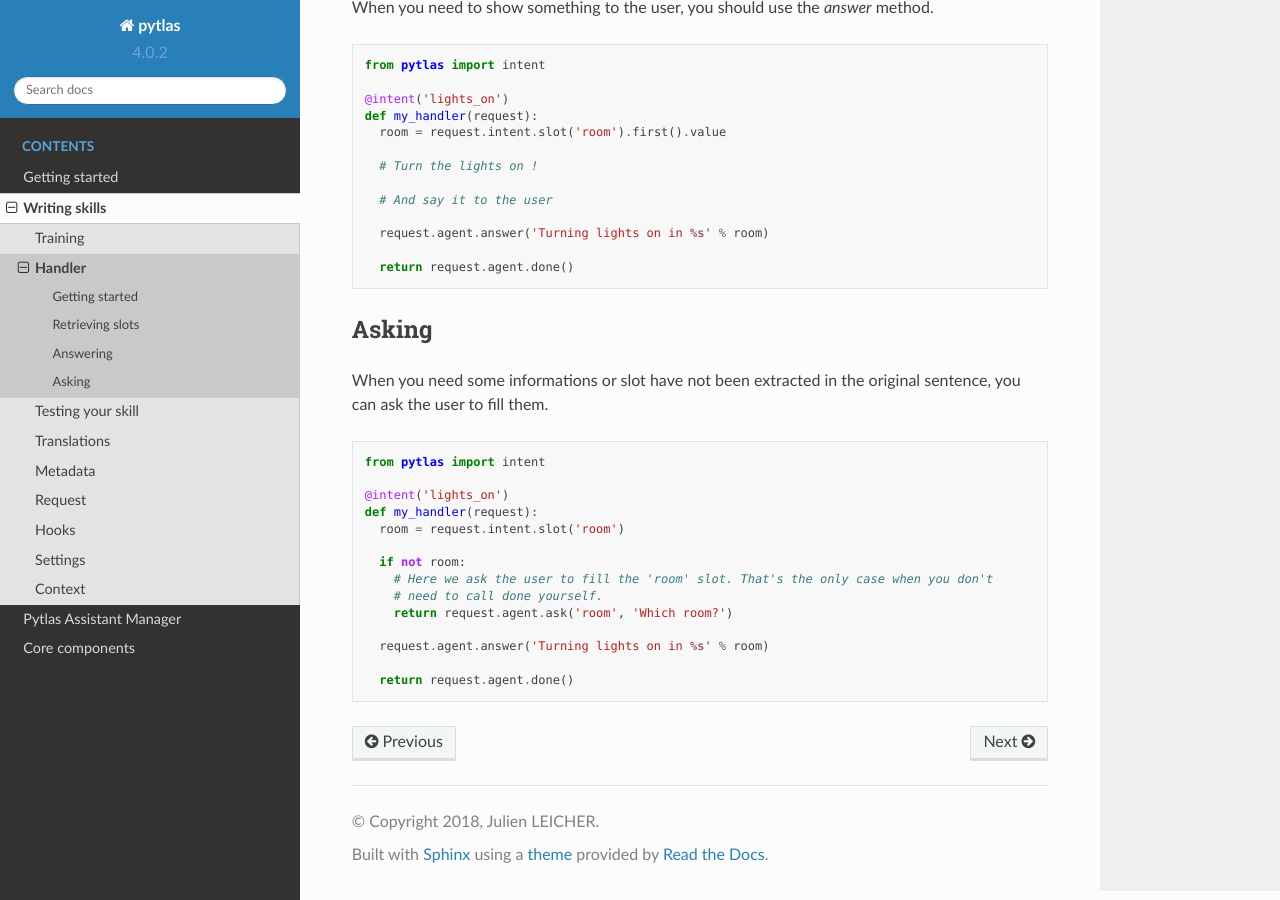
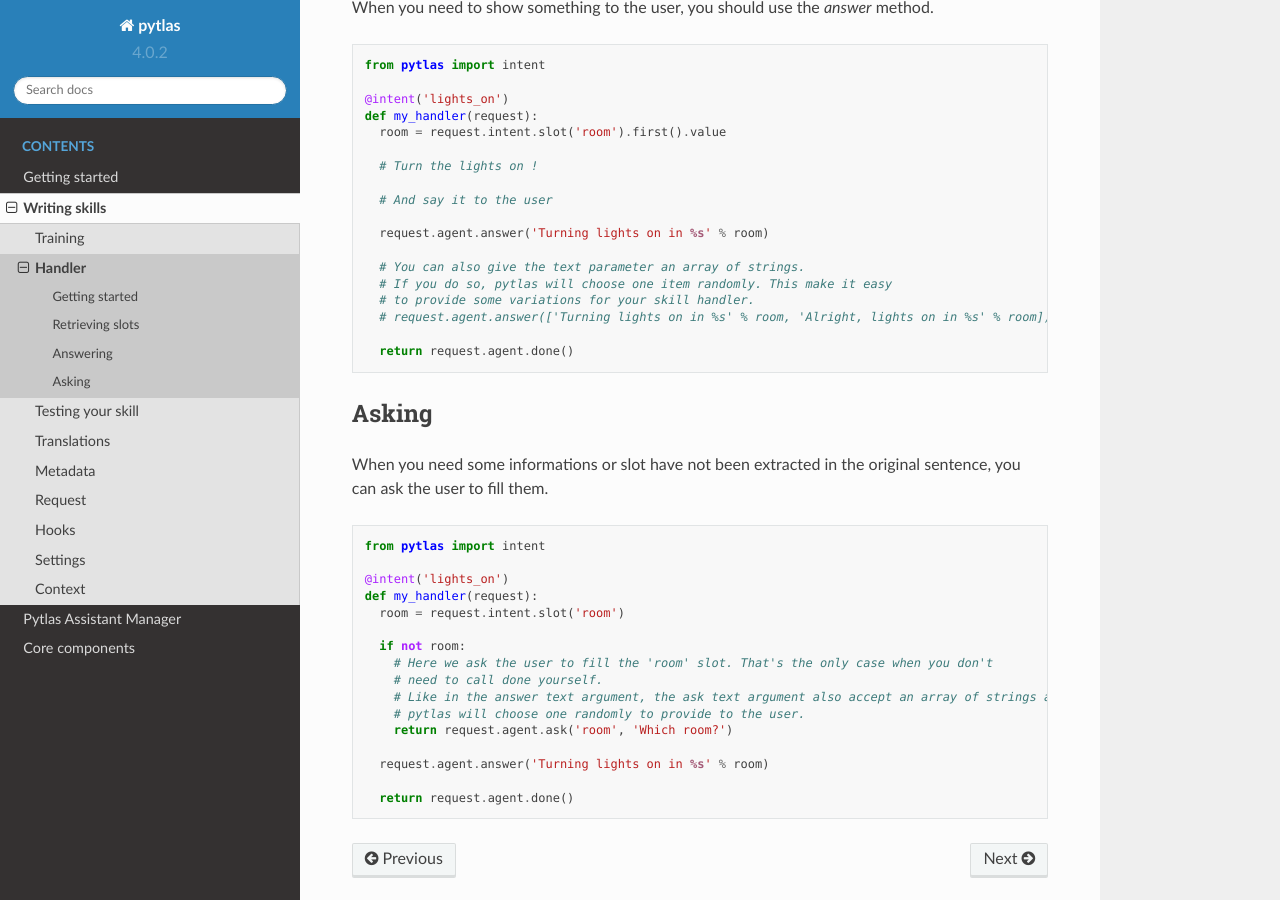
Before and after one commit to atlassistant/pytlas, a Sphinx documentation site: the page built from docs/writing_skills/handler.rst, in a window 1280 px wide and 900 px high, scrolled down 1548 px. Built offline with Sphinx 7.4.7 and the Read the Docs theme 2.0.0, drawn with Linux system fonts in a browser that asks for light colours.

Commit message:
Update handler.rst

```diff
--- a/docs/writing_skills/handler.rst
+++ b/docs/writing_skills/handler.rst
@@ -82,6 +82,11 @@ When you need to show something to the user, you should use the `answer` method.
 
     request.agent.answer('Turning lights on in %s' % room)
 
+    # You can also give the text parameter an array of strings.
+    # If you do so, pytlas will choose one item randomly. This make it easy
+    # to provide some variations for your skill handler.
+    # request.agent.answer(['Turning lights on in %s' % room, 'Alright, lights on in %s' % room])
+
     return request.agent.done()
 
 Asking
@@ -100,6 +105,8 @@ When you need some informations or slot have not been extracted in the original
     if not room:
       # Here we ask the user to fill the 'room' slot. That's the only case when you don't
       # need to call done yourself.
+      # Like in the answer text argument, the ask text argument also accept an array of strings and
+      # pytlas will choose one randomly to provide to the user.
       return request.agent.ask('room', 'Which room?')
 
     request.agent.answer('Turning lights on in %s' % room)
```
